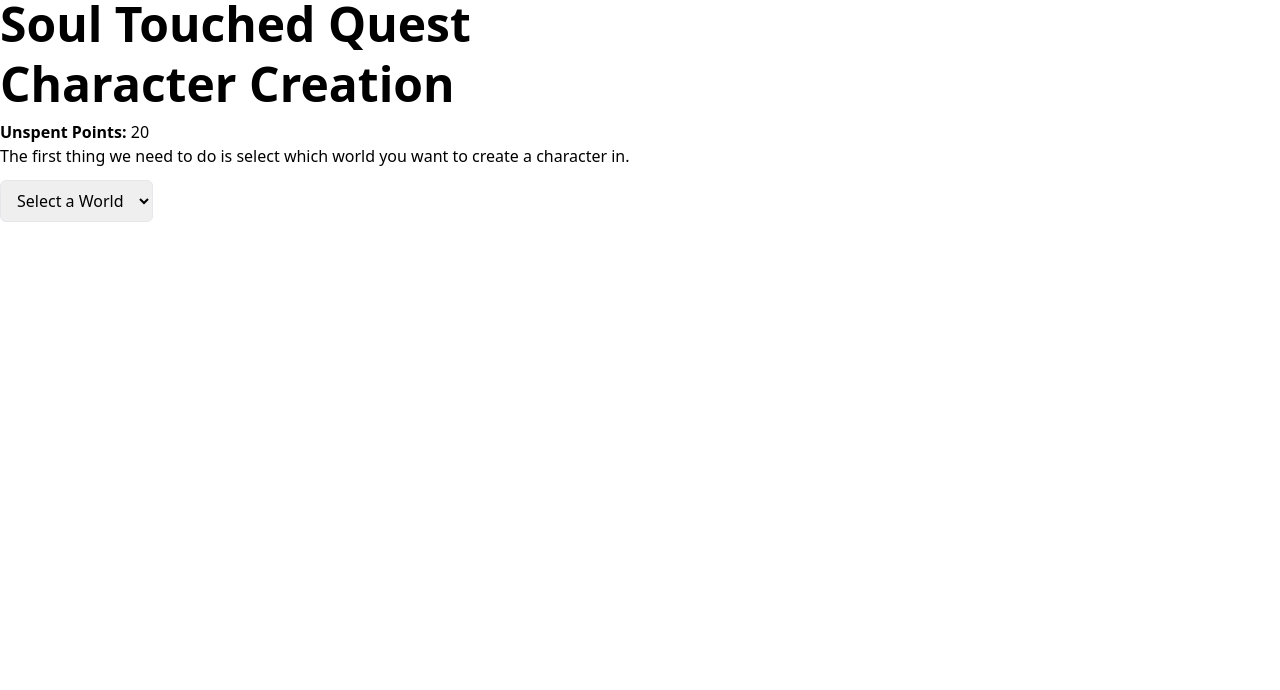
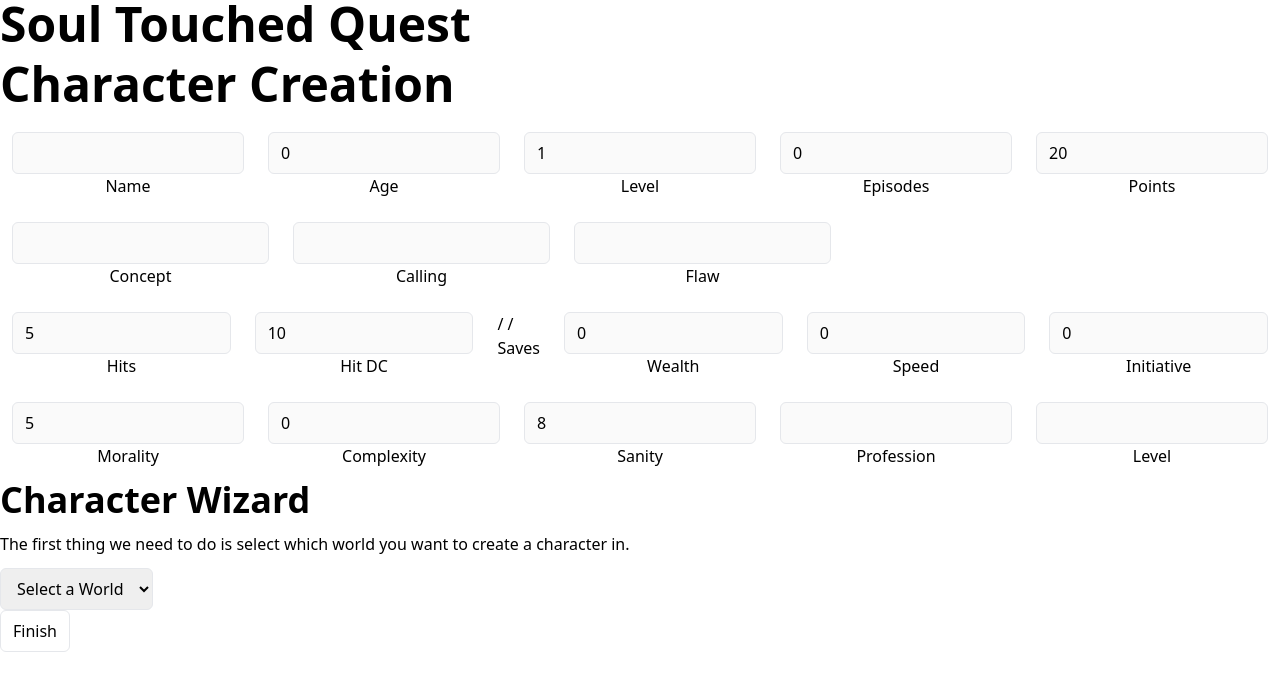
Before and after one commit to matalina/soul-touched-quest, a SvelteKit app: page /character in a window 1280 px wide. Shown: the top 690 px of the page. Built offline with nearby package versions, Linux system fonts and the light colour scheme.

Commit message:
working on char gen

```diff
--- a/src/components/Sheet.svelte
+++ b/src/components/CharacterSheet.svelte
@@ -1,65 +1,66 @@
 <script lang="ts">
 	import { calculateStat } from '../lib/helpers';
-  import type { Creature } from '../data/types';
+  import type { Character } from '../data/types';
 	import { worlds } from '../data/worlds';
 
-  export let character: Creature;
+  export let character: Character;
   export let edit = false;
 
+  let disabled = true;
 </script>
 
 <div class="row">
   <div class="form-group w-1/2">
-    <input name="name" value={character.name}/>
+    <input {disabled}  name="name" value={character.name}/>
     <label for="name">Name</label>
   </div>
   <div class="form-group w-1/6">
-    <input name="age" value={character.age} />
+    <input {disabled}  name="age" value={character.age} />
     <label for="age">Age</label>
   </div>
   <div class="form-group w-1/6">
-    <input name="level" value={character.level.cr} />
+    <input {disabled}  name="level" value={character.level.cr} />
     <label for="level">Level</label>
   </div>
   {#if character.level.nextLevel}
   <div class="form-group w-1/12">
-    <input name="episodes" value={character.level.nextLevel.episodes} />
+    <input {disabled}  name="episodes" value={character.level.nextLevel.episodes} />
     <label for="episodes">Episodes</label>
   </div>
   <div class="form-group w-1/12">
-    <input name="points" value={character.level.nextLevel.unspentPoints} />
+    <input {disabled}  name="points" value={character.level.nextLevel.unspentPoints} />
     <label for="points">Points</label>
   </div>
   {/if}
 </div>
 <div class="row">
   <div class="form-group w-1/3">
-    <input name="concept" value={character.concept} />
+    <input {disabled}  name="concept" value={character.concept} />
     <label for="concept">Concept</label>
   </div>
   <div class="form-group w-1/3">
-    <input name="calling" value={character.calling} />
+    <input {disabled}  name="calling" value={character.calling} />
     <label for="calling">Calling</label>
   </div>
   <div class="form-group w-1/3">
-    <input name="flaw" value={character.flaw} />
+    <input {disabled}  name="flaw" value={character.flaw} />
     <label for="flaw">Flaw</label>
   </div>
 </div>
 <div class="row">
   <div class="form-group w-1/6">
-    <input name="hits" value={calculateStat(character.stats.hits)} />
+    <input {disabled}  name="hits" value={calculateStat(character.stats.hits)} />
     <label for="hits">Hits</label>
   </div>
   <div class="form-group w-1/6">
-    <input name="hit-dc" value={calculateStat(character.stats.hitDC)} />
+    <input {disabled}  name="hit-dc" value={calculateStat(character.stats.hitDC)} />
     <label for="hit-dc">Hit DC</label>
   </div>
   <div class="form-group w-1/6">
-    <div class="flex justify-center w-full border py-2 px-3 rounded-md">
+    <div class="flex justify-center w-full border py-2 px-3 rounded-md bg-gray-50">
       {#each [1,2,3] as i}
         {#if (character.saves?.[i] === undefined)}
-        <span class="px-6">-</span>
+        <span class="px-6"></span>
         {:else if (character.saves?.[i])}
         <span class="text-green-600">S</span>
         {:else}
@@ -74,37 +75,37 @@
     <label for="saves">Saves</label>
   </div>
   <div class="form-group w-1/6">
-    <input name="wealth" value={calculateStat(character.stats.wealth)} />
+    <input {disabled}  name="wealth" value={calculateStat(character.stats.wealth)} />
     <label for="wealth">Wealth</label>
   </div>
   <div class="form-group w-1/6">
-    <input name="speed" value={calculateStat(character.stats.speed)} />
+    <input {disabled}  name="speed" value={calculateStat(character.stats.speed)} />
     <label for="speed">Speed</label>
   </div>
   <div class="form-group w-1/6">
-    <input name="initiative" value={calculateStat(character.stats.initiative)} />
+    <input {disabled}  name="initiative" value={calculateStat(character.stats.initiative)} />
     <label for="initiative">Initiative</label>
   </div>
 </div>
 <div class="row">
   <div class="form-group w-1/6">
-    <input name="morality" value={calculateStat(character.stats.morality)} />
+    <input {disabled}  name="morality" value={calculateStat(character.stats.morality)} />
     <label for="morality">Morality</label>
   </div>
   <div class="form-group w-1/6">
-    <input name="complexity" value={calculateStat(character.stats.complexity)} />
+    <input {disabled}  name="complexity" value={calculateStat(character.stats.complexity)} />
     <label for="complexity">Complexity</label>
   </div>
   <div class="form-group w-1/6">
-    <input name="sanity" value={calculateStat(character.stats.sanity)} />
+    <input {disabled}  name="sanity" value={calculateStat(character.stats.sanity)} />
     <label for="sanity">Sanity</label>
   </div>
   <div class="form-group w-1/3">
-    <input name="profession" value={character.profession} />
+    <input {disabled}  name="profession" value={character.profession?.name || ''} />
     <label for="profession">Profession</label>
   </div>
   <div class="form-group w-1/6">
-    <input name="profession-level" value={character.professionLevel} />
+    <input {disabled}  name="profession-level" value={character.profession?.level?.name || ''} />
     <label for="profession-level">Level</label>
   </div>
 </div>
@@ -112,7 +113,7 @@
 <div class="row">
   {#each Object.keys(worlds[character.world]?.stats || {}) as key}
   <div class="form-group w-1/6">
-    <input name={key} value={calculateStat(character.stats[key])} />
+    <input {disabled}  name={key} value={calculateStat(character.stats[key])} />
     <label for={key}>{key}</label>
   </div>
   {/each}
@@ -121,9 +122,9 @@
 <!--div class="row flex-wrap">
   <div class="form-group w-1/2">
     {#each Object.keys(character.skills) as key}
-    {character.skills[key].name} <input value={skill.value} />
+    {character.skills[key].name} <input {disabled}  value={skill.value} />
     {#each skill.skills || [] as subskill}
-    {subskill.name} <input value={subskill.value} />
+    {subskill.name} <input {disabled}  value={subskill.value} />
     {/each}
     {/each}
   </div>
@@ -131,7 +132,7 @@
 
 <!--
 {#each Object.keys(character.abilities) as key}
-{abilities[key].name} <input value={character.abilities[key]} />
+{abilities[key].name} <input {disabled}  value={character.abilities[key]} />
 {/each}
 -->
 
--- /dev/null
+++ b/src/components/CreatureSheet.svelte
@@ -0,0 +1,115 @@
+<script lang="ts">
+	import { calculateStat } from '../lib/helpers';
+  import type { Creature } from '../data/types';
+	import { worlds } from '../data/worlds';
+
+  export let character: Creature;
+  export let edit = false;
+
+</script>
+
+<div class="row">
+  <div class="form-group w-1/2">
+    <input name="name" value={character.name}/>
+    <label for="name">Name</label>
+  </div>
+  <div class="form-group w-1/6">
+    <input name="level" value={character.level.cr} />
+    <label for="level">Level</label>
+  </div>
+</div>
+<div class="row">
+  <div class="form-group w-1/6">
+    <input name="hits" value={calculateStat(character.stats.hits)} />
+    <label for="hits">Hits</label>
+  </div>
+  <div class="form-group w-1/6">
+    <input name="hit-dc" value={calculateStat(character.stats.hitDC)} />
+    <label for="hit-dc">Hit DC</label>
+  </div>
+  <div class="form-group w-1/6">
+    <div class="flex justify-center w-full border py-2 px-3 rounded-md">
+      {#each [1,2,3] as i}
+        {#if (character.saves?.[i] === undefined)}
+        <span class="px-6">-</span>
+        {:else if (character.saves?.[i])}
+        <span class="text-green-600">S</span>
+        {:else}
+        <span class="text-red-600">F</span>
+        {/if}
+        {#if i < 3}
+        <span>/</span>
+        {/if}
+      {/each}
+    </div>
+
+    <label for="saves">Saves</label>
+  </div>
+  <div class="form-group w-1/6">
+    <input name="wealth" value={calculateStat(character.stats.wealth)} />
+    <label for="wealth">Wealth</label>
+  </div>
+  <div class="form-group w-1/6">
+    <input name="speed" value={calculateStat(character.stats.speed)} />
+    <label for="speed">Speed</label>
+  </div>
+  <div class="form-group w-1/6">
+    <input name="initiative" value={calculateStat(character.stats.initiative)} />
+    <label for="initiative">Initiative</label>
+  </div>
+</div>
+<div class="row">
+  <div class="form-group w-1/6">
+    <input name="morality" value={calculateStat(character.stats.morality)} />
+    <label for="morality">Morality</label>
+  </div>
+  <div class="form-group w-1/6">
+    <input name="complexity" value={calculateStat(character.stats.complexity)} />
+    <label for="complexity">Complexity</label>
+  </div>
+  <div class="form-group w-1/6">
+    <input name="sanity" value={calculateStat(character.stats.sanity)} />
+    <label for="sanity">Sanity</label>
+  </div>
+</div>
+{#if worlds[character.world]?.stats}
+<div class="row">
+  {#each Object.keys(worlds[character.world]?.stats || {}) as key}
+  <div class="form-group w-1/6">
+    <input name={key} value={calculateStat(character.stats[key])} />
+    <label for={key}>{key}</label>
+  </div>
+  {/each}
+</div>
+{/if}
+<!--div class="row flex-wrap">
+  <div class="form-group w-1/2">
+    {#each Object.keys(character.skills) as key}
+    {character.skills[key].name} <input value={skill.value} />
+    {#each skill.skills || [] as subskill}
+    {subskill.name} <input value={subskill.value} />
+    {/each}
+    {/each}
+  </div>
+</~div-->
+
+<!--
+{#each Object.keys(character.abilities) as key}
+{abilities[key].name} <input value={character.abilities[key]} />
+{/each}
+-->
+
+<style>
+  .form-group {
+    @apply flex flex-col p-3;
+  }
+  input, select {
+    @apply w-full border py-2 px-3;
+  }
+  label {
+    @apply w-full text-center;
+  }
+  .row  {
+    @apply flex;
+  }
+</style>
--- /dev/null
+++ b/src/components/Modal.svelte
@@ -0,0 +1,30 @@
+<script lang="ts">
+
+export let width = 'small';
+
+let modalWidth = 'w-96';
+
+$: if (width === 'small') modalWidth = 'w-96';
+   else if (width === 'medium') modalWidth = 'w-1/2';
+   else if (width === 'large') modalWidth = 'w-3/4';
+   else modalWidth = 'w-full';
+</script>
+
+
+<!--Overlay Effect-->
+<div
+	class="fixed inset-0 bg-gray-600 bg-opacity-50 overflow-y-auto h-full w-full"
+	id="my-modal"
+></div>
+
+
+<!--modal content-->
+<div class="absolute top-0 left-0 w-full h-full flex">
+<div
+	class={`z-10 my-auto mx-auto p-5 border ${modalWidth} shadow-lg rounded-md bg-white`}
+>
+  <slot name="header"></slot>
+	<slot></slot>
+  <slot name="footer"></slot>
+</div>
+</div>
--- a/src/routes/character-sheet/+page.svelte
+++ b/src/routes/character-sheet/+page.svelte
@@ -1,5 +1,5 @@
 <script lang="ts">
-	import Sheet from "src/components/Sheet.svelte";
+	import Sheet from "src/components/CharacterSheet.svelte";
 	import { currentCharacter } from "src/data/stores";
 
 
--- a/src/routes/character/+page.svelte
+++ b/src/routes/character/+page.svelte
@@ -4,20 +4,31 @@
   import Step2 from './components/Step2.svelte';
   import Step3 from './components/Step3.svelte';
 	import Step4 from './components/Step4.svelte';
+	import Step0 from './components/Step0.svelte';
+	import Modal from '../../components/Modal.svelte';
 
   let step = 1;
+  let open = true;
   $: console.log($currentCharacter);
 
   function nextStep() {
     step++;
   }
+
+  function finish() {
+    open = false;
+  }
 </script>
 
 <h1>Character Creation</h1>
-<div>
-  <strong>Unspent Points:</strong> {$currentCharacter.level.nextLevel?.unspentPoints}
+
+<Step0/>
+
+{#if open}
+<Modal width="small">
+  <div slot="header" class="border-b pb-3 mb-3 text-center">
+    <h2>Character Wizard</h2>
   </div>
-
   {#if step === 1}
   <Step1 on:nextstep={nextStep}/>
   {/if}
@@ -30,6 +41,14 @@
   <Step3 on:nextstep={nextStep}/>
   {/if}
 
-{#if step >= 4}
+  {#if step === 4}
   <Step4 on:nextstep={nextStep}/>
   {/if}
+
+  <div slot="footer" class="border-t pt-3 mt-3 flex justify-center">
+    <button on:click={finish}>
+      Finish
+    </button>
+  </div>
+</Modal>
+{/if}
--- /dev/null
+++ b/src/routes/character/components/Step0.svelte
@@ -0,0 +1,6 @@
+<script lang="ts">
+import { currentCharacter } from '../../../data/stores';
+import Sheet from '../../../components/CharacterSheet.svelte';
+</script>
+
+<Sheet character={$currentCharacter} edit={true} />
--- a/src/routes/character/components/Step4.svelte
+++ /dev/null
@@ -1,6 +0,0 @@
-<script lang="ts">
-import { currentCharacter } from '../../../data/stores';
-import Sheet from '../../../components/Sheet.svelte';
-</script>
-
-<Sheet character={$currentCharacter} edit={true} />
```
Also changed, not shown: src/data/skills.ts (+0 -12 lines), src/routes/character/components/Step2.svelte (+18 -4 lines), src/routes/character/components/Step3.svelte (+12 -0 lines). Lines whose indentation alone changed are shown as unchanged.
